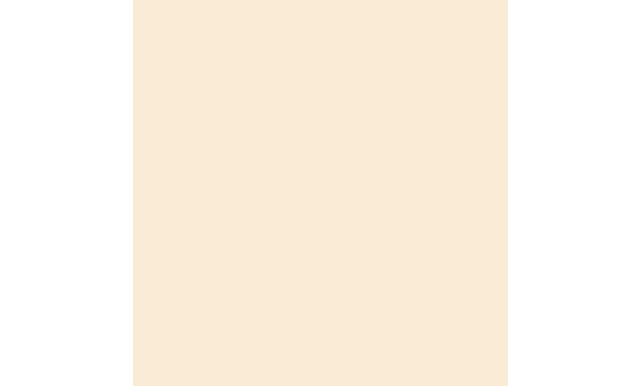
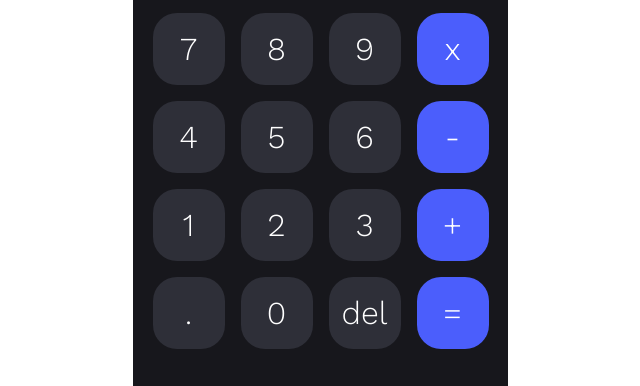
Before and after one commit to tomghaines/calculator-plus, a plain HTML site: page index.html in a window 1280 px wide. Shown: the part 426-812 px from the top of the page, without its empty margins (320-960 px from the left). Drawn offline with nearby package versions, Linux system fonts and the light colour scheme.

Commit message:
html components created & styles complete

```diff
--- a/index.html
+++ b/index.html
@@ -14,7 +14,74 @@
   </head>
   <body class="flex-container">
     <main>
-      <div id="clear-btn" class="key-btn bg-grey"><p class="key-txt">C</p></div>
+      <div class="main-grid-container">
+        <div class="dspl-container">
+          <div><p class="inp-el">6,291÷5</p></div>
+          <div><p class="res-el">1,258.2</p></div>
+        </div>
+        <div class="btn-grid-container">
+          <button id="clear-btn" class="key-btn bg-grey">
+            <p class="key-txt">C</p>
+          </button>
+          <button id="plus-minus-btn" class="key-btn bg-grey">
+            <p class="key-txt">+/-</p>
+          </button>
+          <button id="perc-btn" class="key-btn bg-grey">
+            <p class="key-txt">%</p>
+          </button>
+          <button id="divide-btn" class="key-btn bg-blue">
+            <p class="key-txt">÷</p>
+          </button>
+          <button id="seven-btn" class="key-btn bg-prm">
+            <p class="key-txt">7</p>
+          </button>
+          <button id="eight-btn" class="key-btn bg-prm">
+            <p class="key-txt">8</p>
+          </button>
+          <button id="nine-btn" class="key-btn bg-prm">
+            <p class="key-txt">9</p>
+          </button>
+          <button id="multiply-btn" class="key-btn bg-blue">
+            <p class="key-txt">x</p>
+          </button>
+          <button id="four-btn" class="key-btn bg-prm">
+            <p class="key-txt">4</p>
+          </button>
+          <button id="five-btn" class="key-btn bg-prm">
+            <p class="key-txt">5</p>
+          </button>
+          <button id="six-btn" class="key-btn bg-prm">
+            <p class="key-txt">6</p>
+          </button>
+          <button id="minus-btn" class="key-btn bg-blue">
+            <p class="key-txt">-</p>
+          </button>
+          <button id="one-btn" class="key-btn bg-prm">
+            <p class="key-txt">1</p>
+          </button>
+          <button id="two-btn" class="key-btn bg-prm">
+            <p class="key-txt">2</p>
+          </button>
+          <button id="three-btn" class="key-btn bg-prm">
+            <p class="key-txt">3</p>
+          </button>
+          <button id="plus-btn" class="key-btn bg-blue">
+            <p class="key-txt">+</p>
+          </button>
+          <button id="decimal-btn" class="key-btn bg-prm">
+            <p class="key-txt">.</p>
+          </button>
+          <button id="zero-btn" class="key-btn bg-prm">
+            <p class="key-txt">0</p>
+          </button>
+          <button id="del-btn" class="key-btn bg-prm">
+            <p class="key-txt">del</p>
+          </button>
+          <button id="equals-btn" class="key-btn bg-blue">
+            <p class="key-txt">=</p>
+          </button>
+        </div>
+      </div>
     </main>
   </body>
 </html>
--- a/styles.css
+++ b/styles.css
@@ -5,12 +5,65 @@ body {
 main {
     width: 375px;
     height: 812px;
-    background-color: antiquewhite;
+    background-color: #17171C;
+    display: flex;
+    justify-content: center;
+    align-items: center;
 }
 
 .flex-container {
     display: flex;
     justify-content: center;
+    align-items: center;
+}
+
+.main-grid-container {
+    display: grid;
+    width: 335px;
+    grid-template-rows: 1fr 1.5fr;
+
+    gap: 2rem;
+    justify-items: center;
+    align-items: center;
+}
+
+.dspl-container {
+    text-align: end;
+    display: flex;
+    flex-direction: column;
+    align-items: end;
+    justify-content: end;
+    width: 100%;
+    height: 100%;
+
+}
+
+.inp-el {
+    font-family: "Work Sans", sans-serif;
+    font-weight: 200;
+    font-size: 2.5rem;
+    margin: 0;
+    color: #747477;
+}
+
+.res-el {
+    font-family: "Work Sans", sans-serif;
+    font-weight: 200;
+    font-size: 5rem;
+    margin: 0;
+    color: white;
+}
+
+.btn-grid-container {
+    display: grid;
+    grid-template-areas:
+        "clear-btn plus-minus-btn perc-btn divide-btn"
+        "seven-btn eight-btn nine-btn multiply-btn"
+        "four-btn five-btn six-btn minus-btn"
+        "one-btn two-btn three-btn plus-btn"
+        "decimal-btn zero-btn del-btn equals-btn";
+    gap: 1rem;
+    justify-items: center;
     align-items: center;
 }
 
@@ -23,22 +76,29 @@ main {
     justify-content: center;
     align-items: center;
     text-align: center;
+
+    border-style: none;
+}
+
+.key-btn:hover {
+    cursor: pointer;
 }
 
 .key-txt {
+    font-family: "Work Sans";
     color: white;
     font-size: 2rem;
-    font-weight: 400;
+    font-weight: 300;
 }
 
 .bg-blue {
-    background-color: blue;
+    background-color: #4B5EFC;
 }
 
 .bg-grey {
-    background-color: grey;
+    background-color: #4E505F;
 }
 
-.bg-white {
-    background-color: white;
+.bg-prm {
+    background-color: #2E2F38;
 }
```
